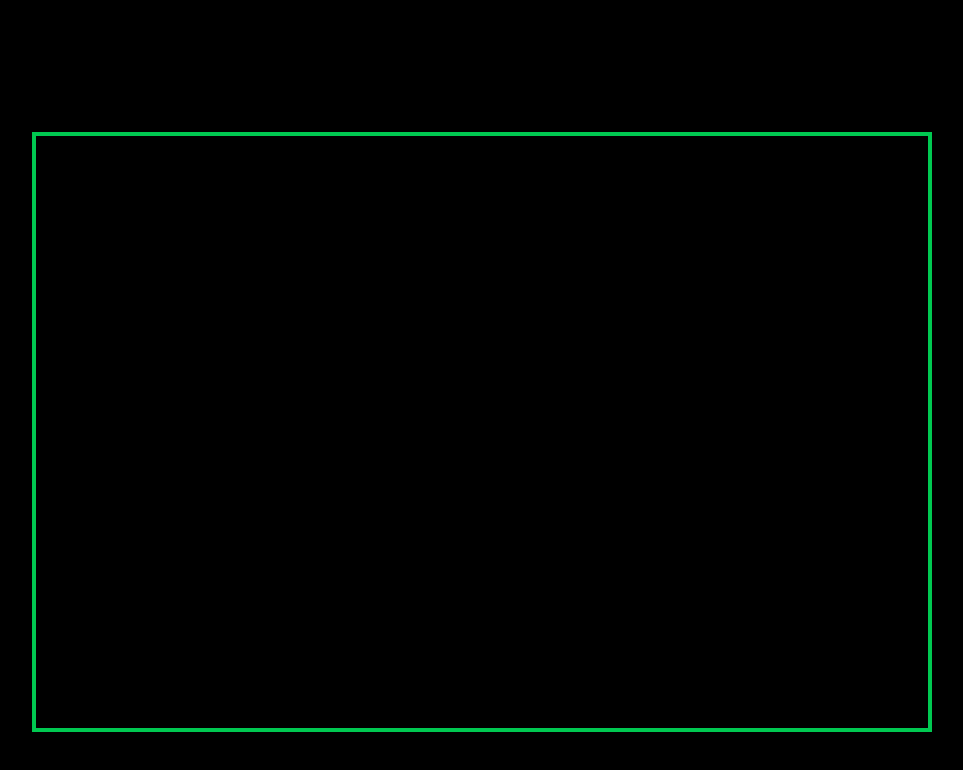
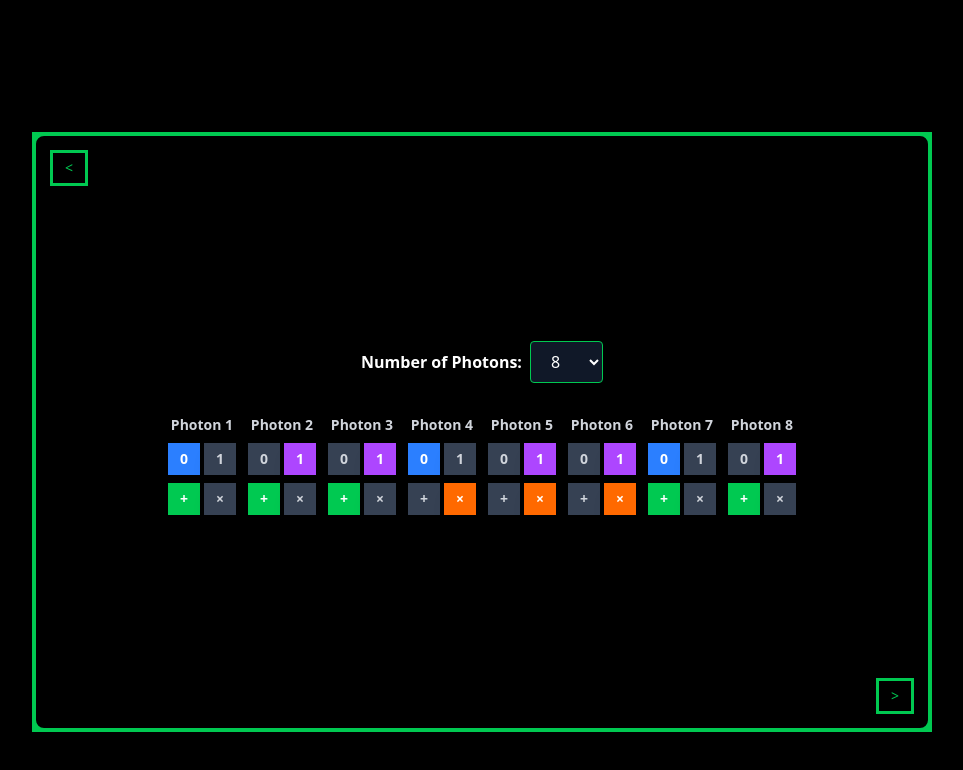
Before and after one commit to miskmabdalla/bb84-simulator, a React (Vite) app: page /alice/step1 in a window 1280 px wide. Before the commit this address had no page. Shown: the top 770 px of the page, without its empty margins (158-1121 px from the left). Built offline with nearby package versions, Linux system fonts and the light colour scheme.

Commit message:
added photon selection

```diff
--- a/src/App.jsx
+++ b/src/App.jsx
@@ -7,6 +7,7 @@ import Home from './Pages/Home';
 import Alice from './Pages/Alice/Alice';
 import Bob from './Pages/Bob/Bob';
 import Eve from './Pages/Eve/Eve';
+import SelectPhotons from './Pages/Alice/SelectPhotons';
 
 import { BrowserRouter, Routes, Route } from 'react-router-dom';
 
@@ -22,6 +23,7 @@ function App() {
             <Route path="/alice" element={<Alice />} />
             <Route path="/bob" element={<Bob />} />
             <Route path="/eve" element={<Eve />} />
+            <Route path="/alice/step1" element={<SelectPhotons />} />
             {/* Add more routes here as needed */}
           </Routes>
         </BrowserRouter>
--- /dev/null
+++ b/src/Components/GreenRectangleContainer.jsx
@@ -0,0 +1,13 @@
+import React from 'react';
+
+function GreenRectangleContainer({ children }) {
+  return (
+    <div className="flex items-center justify-center min-h-screen bg-black">
+      <div className="relative w-[900px] h-[600px] border-4 border-green-500 rounded-xl flex flex-col items-center justify-center">
+        {children}
+      </div>
+    </div>
+  );
+}
+
+export default GreenRectangleContainer;
--- a/src/Pages/Alice/Alice.jsx
+++ b/src/Pages/Alice/Alice.jsx
@@ -6,15 +6,12 @@ function Alice() {
   return (
     <div className="flex items-center justify-center min-h-screen">
       <div className="relative w-[900px] h-[600px] border-4 border-green-500 rounded-xl flex flex-col items-center justify-center">
-        {/* Top left button inside green rectangle */}
-          {/* Navigation buttons inside green rectangle */}
-          <NavigationButtons
-            onPrev={() => navigate(-1)}
-            onNext={() => navigate('alice/step1')}
-          />
+        <NavigationButtons
+          onPrev={() => navigate(-1)}
+          onNext={() => navigate('step1')}
+        />
         <h1 className="text-3xl font-bold text-green-500 mb-6">Alice's Page</h1>
         <p className="text-lg text-green-500">Welcome, Alice! Here you can send photons.</p>
-        {/* Bottom right button inside green rectangle */}
       </div>
     </div>
   );
--- /dev/null
+++ b/src/Pages/Alice/SelectPhotons.jsx
@@ -0,0 +1,104 @@
+
+import { useState } from 'react';
+import NavigationButtons from '../../Components/NavigationButtons';
+// Single correct getInitialPhotons function
+function getInitialPhotons(num) {
+	return Array.from({ length: num }).map(() => ({
+		selectedBit: Math.random() < 0.5 ? 0 : 1,
+		selectedBasis: Math.random() < 0.5 ? '+' : '×',
+	}));
+}
+
+function SelectPhotons() {
+	const [numPhotons, setNumPhotons] = useState(8);
+	const [photons, setPhotons] = useState(() => getInitialPhotons(8));
+
+	const handleBitToggle = (index, bit) => {
+		setPhotons(prev => prev.map((photon, i) =>
+			i === index
+				? { ...photon, selectedBit: bit }
+				: photon
+		));
+	};
+
+	const handleBasisToggle = (index, basis) => {
+		setPhotons(prev => prev.map((photon, i) =>
+			i === index
+				? { ...photon, selectedBasis: basis }
+				: photon
+		));
+	};
+
+	const handleNumChange = (e) => {
+		const n = Math.min(10, parseInt(e.target.value));
+		setNumPhotons(n);
+		setPhotons(getInitialPhotons(n));
+	};
+
+	return (
+		<div className="flex items-center justify-center min-h-screen">
+			<div className="relative w-[900px] h-[600px] border-4 border-green-500 rounded-xl flex flex-col items-center justify-center">
+				<NavigationButtons
+					onPrev={() => window.history.back()}
+					onNext={() => {}}
+				/>
+				<div className="mb-8">
+					<label htmlFor="numPhotons" className="text-white font-bold mr-2">Number of Photons:</label>
+					<select
+						id="numPhotons"
+						value={numPhotons}
+						onChange={handleNumChange}
+						className="px-4 py-2 rounded bg-gray-900 text-white border border-green-500"
+					>
+						{Array.from({ length: 8 }, (_, i) => i + 3).map(num => (
+							<option key={num} value={num}>{num}</option>
+						))}
+					</select>
+				</div>
+				<div className="flex gap-3 pb-2 justify-center" style={{ minWidth: 'fit-content' }}>
+					{photons.map((photon, index) => (
+						<div key={index} className="flex flex-col items-center gap-2">
+							<label className="text-sm font-semibold text-gray-300">Photon {index + 1}</label>
+							{/* Bit Selection */}
+							<div className="flex gap-1">
+								<button
+									className={`w-8 h-8 text-sm font-bold shadow-lg border-none ${photon.selectedBit === 0 ? 'bg-blue-500 text-white' : 'bg-gray-700 text-gray-300 hover:bg-gray-600'}`}
+									style={{ borderRadius: 0 }}
+									onClick={() => handleBitToggle(index, 0)}
+								>
+									0
+								</button>
+								<button
+									className={`w-8 h-8 text-sm font-bold shadow-lg border-none ${photon.selectedBit === 1 ? 'bg-purple-500 text-white' : 'bg-gray-700 text-gray-300 hover:bg-gray-600'}`}
+									style={{ borderRadius: 0 }}
+									onClick={() => handleBitToggle(index, 1)}
+								>
+									1
+								</button>
+							</div>
+							{/* Basis Selection */}
+							<div className="flex gap-1">
+								<button
+									className={`w-8 h-8 text-sm font-bold shadow-lg border-none ${photon.selectedBasis === '+' ? 'bg-green-500 text-white' : 'bg-gray-700 text-gray-300 hover:bg-gray-600'}`}
+									style={{ borderRadius: 0 }}
+									onClick={() => handleBasisToggle(index, '+')}
+								>
+									+
+								</button>
+								<button
+									className={`w-8 h-8 text-sm font-bold shadow-lg border-none ${photon.selectedBasis === '×' ? 'bg-orange-500 text-white' : 'bg-gray-700 text-gray-300 hover:bg-gray-600'}`}
+									style={{ borderRadius: 0 }}
+									onClick={() => handleBasisToggle(index, '×')}
+								>
+									×
+								</button>
+							</div>
+						</div>
+					))}
+				</div>
+			</div>
+		</div>
+	);
+}
+
+export default SelectPhotons;
```
